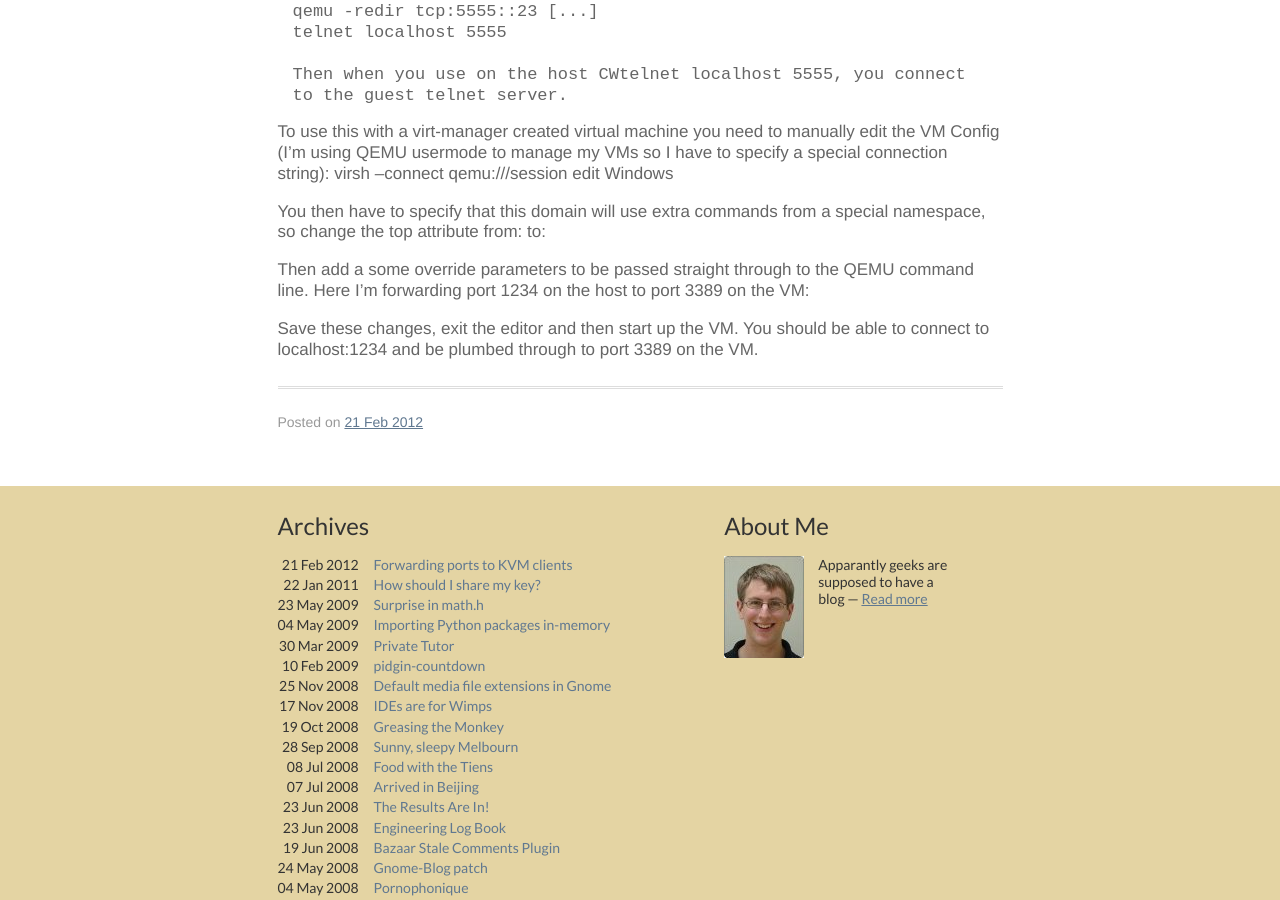
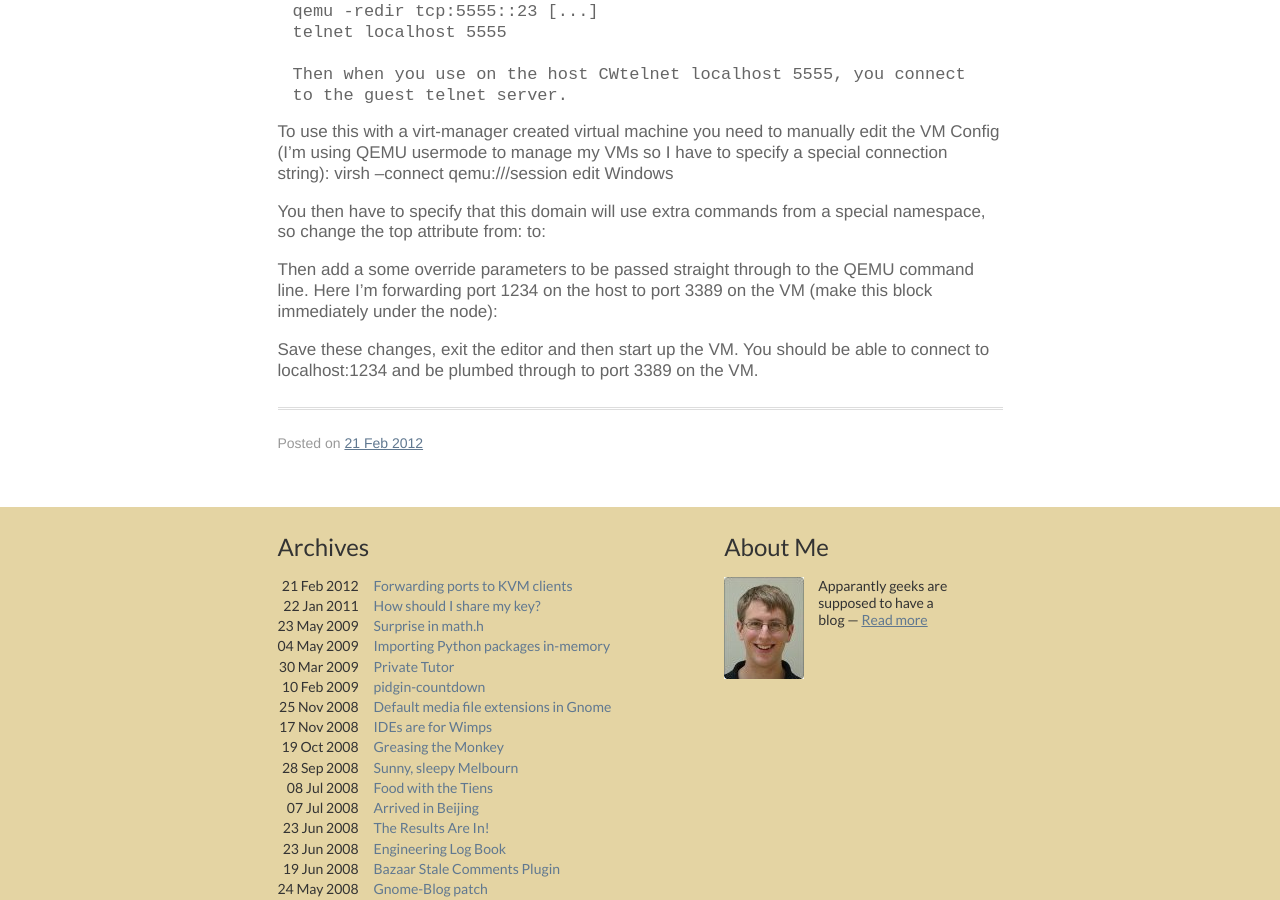
Before and after one commit to engie/engie.github.io, a Jekyll site: the page built from _posts/2012-02-21-Forwarding-ports-to-KVM-clients.markdown, in a window 1280 px wide and 900 px high, scrolled down 753 px. Built offline with Jekyll 4.4.1, drawn with Linux system fonts in a browser that asks for light colours; Markdown is read by kramdown in place of the engine named in the settings.

Commit message:
Add placement of qemu command (thanks PaulR).

```diff
--- a/_posts/2012-02-21-Forwarding-ports-to-KVM-clients.markdown
+++ b/_posts/2012-02-21-Forwarding-ports-to-KVM-clients.markdown
@@ -31,7 +31,7 @@
 to:
     <domain type='kvm' xmlns:qemu='http://libvirt.org/schemas/domain/qemu/1.0'>
 
-Then add a some override parameters to be passed straight through to the QEMU command line. Here I'm forwarding port 1234 on the host to port 3389 on the VM:
+Then add a some override parameters to be passed straight through to the QEMU command line. Here I'm forwarding port 1234 on the host to port 3389 on the VM (make this block immediately under the <domain> node):
     <qemu:commandline>
         <qemu:arg value='-redir'/>
         <qemu:arg value='tcp:1234::3389'/>
```
